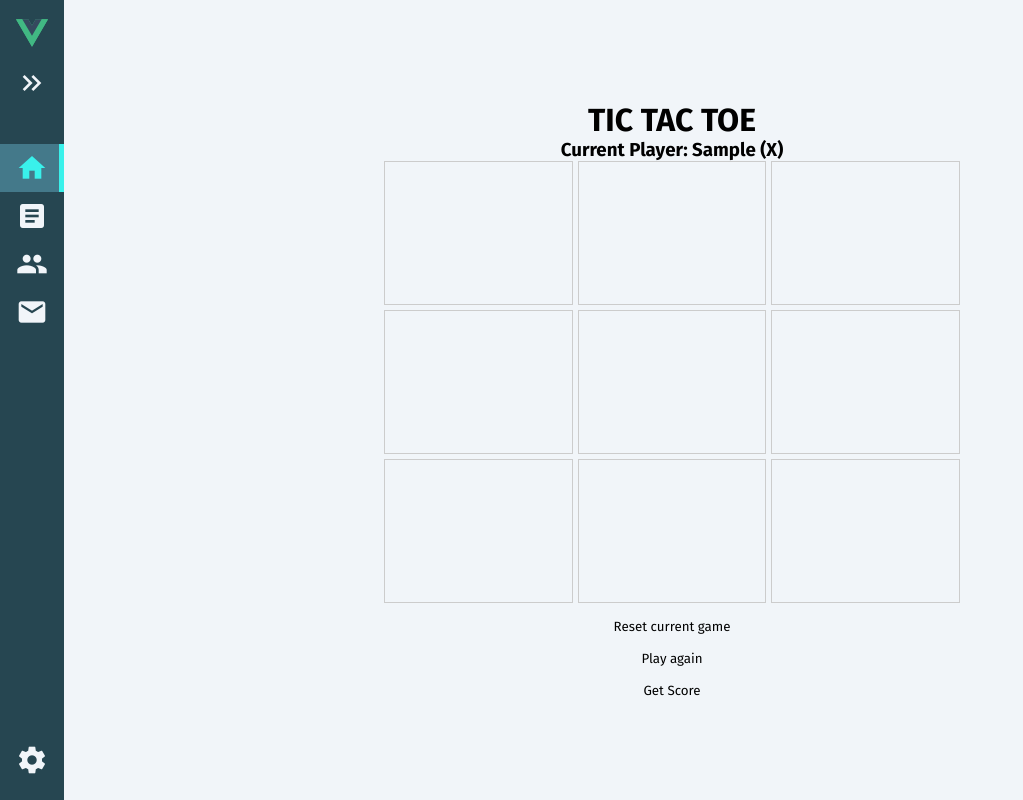
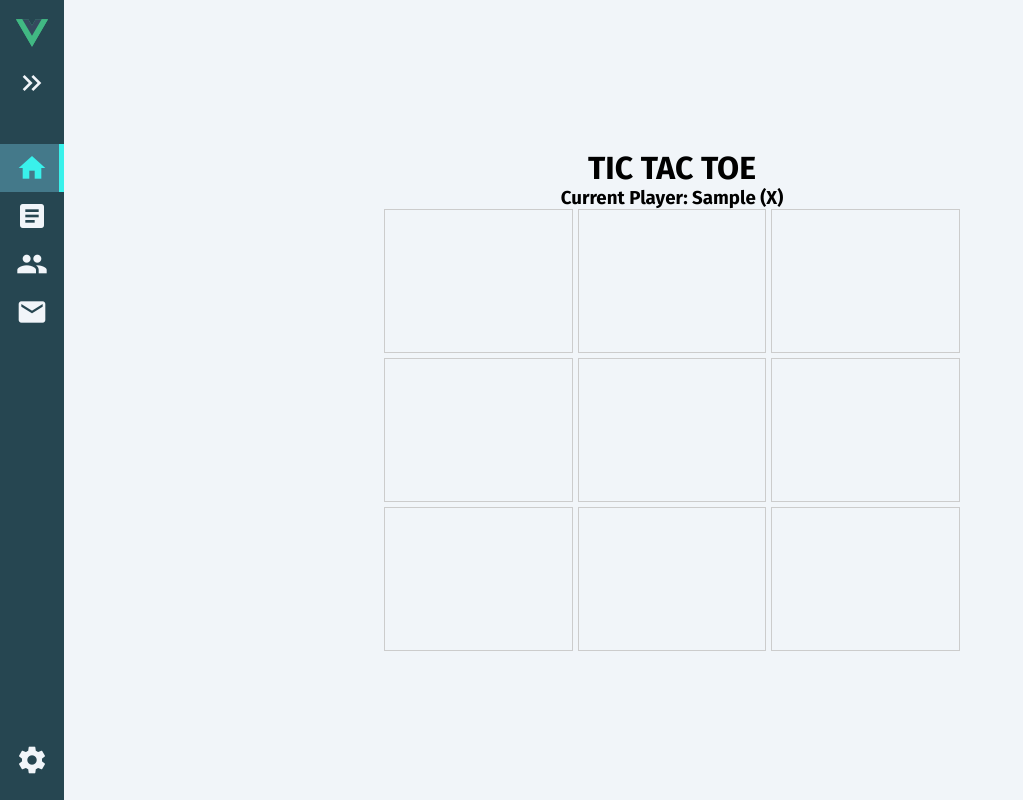
Before and after one commit to innoVeraz/vue-project-tic-tac-toe, a Vue app: page / in a window 1280 px wide. Both pictures are taken after typing "Sample", "Sample" into the empty fields and a click on the button "Start Game". Shown: the whole page, without its empty margins (0-1023 px from the left). Built offline with nearby package versions, Linux system fonts and the light colour scheme.

Commit message:
added gameboard component and gameover component

```diff
--- a/src/components/GameApp.vue
+++ b/src/components/GameApp.vue
@@ -2,10 +2,12 @@
 import { ref } from "vue";
 import { Player } from "../models/Player";
 import PlayerSelect from "./PlayerSelect.vue";
+import Gameboard from "./Gameboard.vue";
+import { Board } from "../models/Board";
+import GameOver from "./GameOver.vue";
 
 let winner: any = null;
 
-const board = Array(9).fill("");
 const winningCombos = [
   [0, 1, 2],
   [3, 4, 5],
@@ -38,12 +40,8 @@ const startGame = () => {
   state.value.currentPlayer = state.value.player1;
 };
 
-const makeMove = (index: number) => {
-  if (board[index] !== "") {
-    return;
-  }
-  board[index] = state.value.currentPlayer?.symbol;
-  winner = checkWinner();
+const makeMove = (index: number, board: Board) => {
+  winner = checkWinner(board);
   if (winner) {
     state.value.gameState = "game over";
     return;
@@ -54,11 +52,15 @@ const makeMove = (index: number) => {
       : state.value.player1;
 };
 
-const checkWinner = () => {
+const checkWinner = (board: Board) => {
   for (let combo of winningCombos) {
     const [a, b, c] = combo;
     if (board[a] !== "" && board[a] === board[b] && board[a] === board[c]) {
-      return board[a];
+      const winningSymbol = board[a];
+      if (winningSymbol === state.value.player1.symbol) {
+        return state.value.player1.name;
+      }
+      return state.value.player2.name;
     }
   }
   if (!board.includes("")) {
@@ -78,39 +80,14 @@ const resetGame = () => {};
     @startgame="startGame"
   ></PlayerSelect>
 
-  <div v-else-if="state.gameState === 'in progress'">
-    <h3>
-      Current Player: {{ state.currentPlayer?.name }} ({{
-        state.currentPlayer?.symbol
-      }})
-    </h3>
-    <div class="board">
-      <div
-        class="cell"
-        v-for="(cell, index) in board"
-        :key="index"
-        @click="makeMove(index)"
-      >
-        {{ cell }}
-      </div>
-    </div>
-    <div class="game-buttons-container">
-      <button class="reset-current-game-btn" @click="resetCurrentGame">
-        Reset current game
-      </button>
-      <button @click="playAgain">Play again</button>
-      <button class="get-score-board-btn" @click="getScoreBoard">
-        Get Score
-      </button>
-    </div>
-  </div>
+  <Gameboard
+    v-else-if="state.gameState === 'in progress'"
+    :current-player="state.currentPlayer"
+    @makemove="makeMove"
+  ></Gameboard>
 
-  <div v-else-if="state.gameState === 'game over'">
-    <h3>Game Over!</h3>
-    <p>Winner: {{ winner }}</p>
-  </div>
-
-  <div></div>
+  <GameOver v-else-if="state.gameState === 'game over'" :winner="winner">
+  </GameOver>
 </template>
 
 <style scoped lang="scss">
--- /dev/null
+++ b/src/components/GameOver.vue
@@ -0,0 +1,12 @@
+<script setup lang="ts">
+const props = defineProps<{ winner: string }>();
+</script>
+
+<template>
+  <div>
+    <h3>Game Over!</h3>
+    <p>Winner: {{ props.winner }}</p>
+  </div>
+</template>
+
+<style scoped lang="scss"></style>
--- /dev/null
+++ b/src/components/Gameboard.vue
@@ -0,0 +1,73 @@
+<script setup lang="ts">
+import { Board } from "../models/Board";
+import { Player } from "../models/Player";
+
+const emits = defineEmits<{
+  (e: "makemove", index: number, board: Board): void;
+}>();
+
+const props = defineProps<{ currentPlayer: Player }>();
+
+const board: Board = Array(9).fill("");
+
+const handleCellClick = (index: number) => {
+  if (board[index] !== "") {
+    return;
+  }
+  board[index] = props.currentPlayer?.symbol;
+  emits("makemove", index, board);
+};
+</script>
+
+<template>
+  <div>
+    <h3>
+      Current Player: {{ props.currentPlayer?.name }} ({{
+        props.currentPlayer?.symbol
+      }})
+    </h3>
+    <div class="board">
+      <div
+        class="cell"
+        v-for="(cell, index) in board"
+        :key="index"
+        @click="handleCellClick(index)"
+      >
+        {{ cell }}
+      </div>
+    </div>
+    <!-- <div class="game-buttons-container">
+      <button class="reset-current-game-btn" @click="resetCurrentGame">
+        Reset current game
+      </button>
+      <button @click="playAgain">Play again</button>
+      <button class="get-score-board-btn" @click="getScoreBoard">
+        Get Score
+      </button>
+    </div> -->
+  </div>
+</template>
+
+<style scoped lang="scss">
+.board {
+  display: grid;
+  grid-template-columns: repeat(3, 1fr);
+  grid-template-rows: repeat(3, 1fr);
+  gap: 5px;
+}
+.cell {
+  display: flex;
+  align-items: center;
+  justify-content: center;
+  border: 1px solid #ccc;
+  height: 4em;
+  font-size: 36px;
+}
+.game-buttons-container {
+  display: flex;
+  flex-direction: column;
+  gap: 1em;
+
+  margin-top: 1em;
+}
+</style>
--- /dev/null
+++ b/src/models/Board.ts
@@ -0,0 +1,2 @@
+export type Board = Cell[];
+export type Cell = "" | "X" | "O";
```
